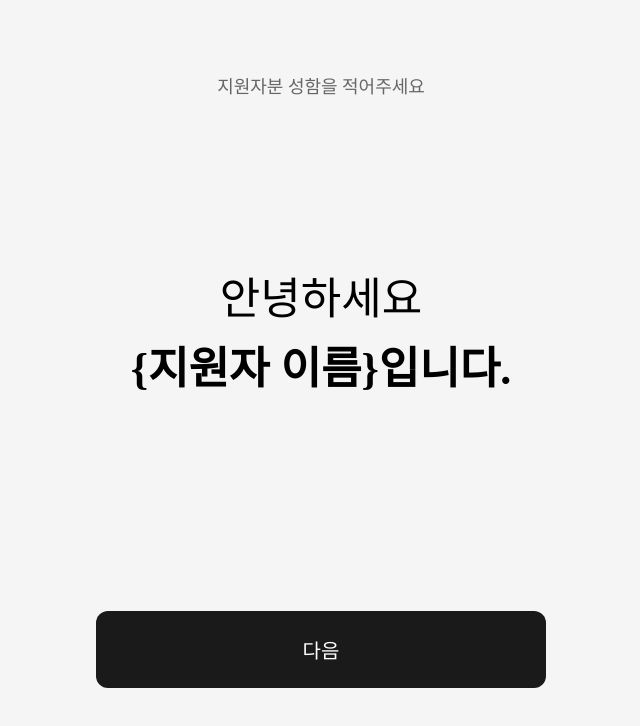
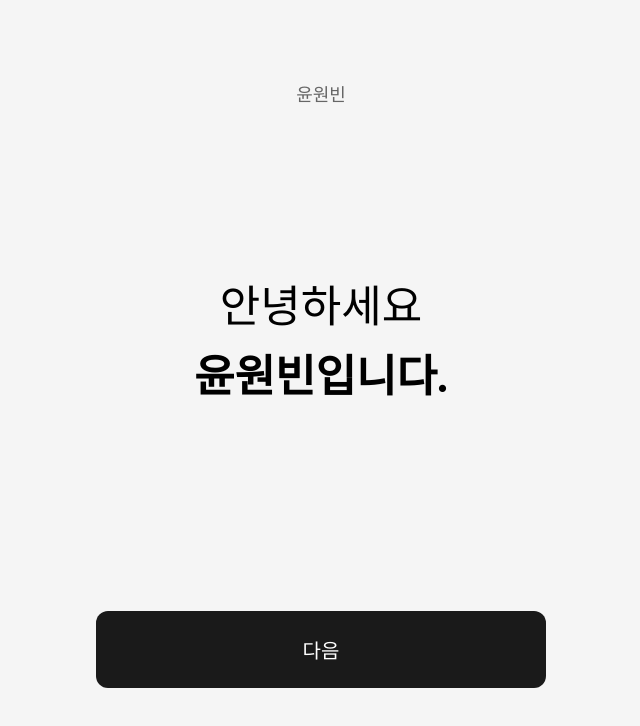
Before and after one commit to robinyoon-dev/turbo-assignment, a Next.js app in the folder my-turborepo/apps/web/: page / in a window 1280 px wide. Shown: the top 726 px of the page, without its empty margins (319-959 px from the left). Built offline with nearby package versions, Linux system fonts and the light colour scheme.

Commit message:
feat(web): Generate a header component
Refs #5

```diff
--- /dev/null
+++ b/my-turborepo/apps/web/app/components/Header.module.css
@@ -0,0 +1,37 @@
+.header {
+  padding: 1.5rem;
+  text-align: center;
+}
+
+.header.gray {
+  background-color: #9ca3af;
+}
+
+.headerText {
+  font-size: 0.875rem;
+  color: #666;
+  margin: 0;
+  font-weight: 400;
+}
+
+.header.gray .headerText {
+  color: #374151;
+}
+
+/* Tablet */
+@media (min-width: 768px) {
+  .header {
+    padding: 2rem;
+  }
+
+  .headerText {
+    font-size: 1rem;
+  }
+}
+
+/* Desktop */
+@media (min-width: 1024px) {
+  .headerText {
+    font-size: 1.125rem;
+  }
+}
--- /dev/null
+++ b/my-turborepo/apps/web/app/components/Header.tsx
@@ -0,0 +1,14 @@
+import styles from "./Header.module.css";
+
+interface HeaderProps {
+  text: string;
+  variant?: "light" | "gray";
+}
+
+export function Header({ text, variant = "light" }: HeaderProps) {
+  return (
+    <div className={`${styles.header} ${variant === "gray" ? styles.gray : ""}`}>
+      <p className={styles.headerText}>{text}</p>
+    </div>
+  );
+}
--- a/my-turborepo/apps/web/app/page.module.css
+++ b/my-turborepo/apps/web/app/page.module.css
@@ -4,18 +4,6 @@
   min-height: 100vh;
   background-color: #f5f5f5;
   padding: 1rem;
-}
-
-.header {
-  padding: 1.5rem 0;
-  text-align: center;
-}
-
-.headerText {
-  font-size: 0.875rem;
-  color: #666;
-  margin: 0;
-  font-weight: 400;
 }
 
 .content {
@@ -84,10 +72,6 @@
     padding: 2rem;
   }
 
-  .headerText {
-    font-size: 1rem;
-  }
-
   .greeting {
     font-size: 2.25rem;
   }
@@ -111,10 +95,6 @@
 @media (min-width: 1024px) {
   .container {
     padding: 3rem;
-  }
-
-  .headerText {
-    font-size: 1.125rem;
   }
 
   .content {
--- a/my-turborepo/apps/web/app/page.tsx
+++ b/my-turborepo/apps/web/app/page.tsx
@@ -2,6 +2,8 @@
 
 import { useRouter } from "next/navigation";
 import styles from "./page.module.css";
+import { NAME } from "../lib/constants/info";
+import { Header } from "./components/Header";
 
 export default function Home() {
   const router = useRouter();
@@ -12,14 +14,12 @@ export default function Home() {
 
   return (
     <div className={styles.container}>
-      <div className={styles.header}>
-        <p className={styles.headerText}>지원자분 성함을 적어주세요</p>
-      </div>
+      <Header text={NAME} />
 
       <div className={styles.content}>
         <div className={styles.textContent}>
           <h1 className={styles.greeting}>안녕하세요</h1>
-          <h1 className={styles.name}>&#123;지원자 이름&#125;입니다.</h1>
+          <h1 className={styles.name}>{NAME}입니다.</h1>
         </div>
       </div>
 
--- a/my-turborepo/apps/web/app/photos/page.module.css
+++ b/my-turborepo/apps/web/app/photos/page.module.css
@@ -17,19 +17,6 @@
   font-size: 1.5rem;
   color: #fff;
   font-weight: 500;
-}
-
-.header {
-  padding: 1.5rem;
-  text-align: center;
-  background-color: #9ca3af;
-}
-
-.headerText {
-  font-size: 0.875rem;
-  color: #374151;
-  margin: 0;
-  font-weight: 400;
 }
 
 .content {
@@ -148,14 +135,6 @@
 
 /* Tablet */
 @media (min-width: 768px) {
-  .header {
-    padding: 2rem;
-  }
-
-  .headerText {
-    font-size: 1rem;
-  }
-
   .content {
     padding: 2rem;
     gap: 2rem;
--- a/my-turborepo/apps/web/app/photos/page.tsx
+++ b/my-turborepo/apps/web/app/photos/page.tsx
@@ -4,6 +4,8 @@ import { useState, useEffect } from "react";
 import { useRouter } from "next/navigation";
 import Image from "next/image";
 import styles from "./page.module.css";
+import { Header } from "../components/Header";
+import { NAME } from "../../lib/constants/info";
 
 interface Photo {
   id: string;
@@ -61,9 +63,7 @@ export default function Photos() {
 
   return (
     <div className={styles.container}>
-      <div className={styles.header}>
-        <p className={styles.headerText}>지원자분 성함을 적어주세요</p>
-      </div>
+      <Header text={NAME} variant="gray" />
 
       <div className={styles.content}>
         <div className={styles.imageSection}>
--- /dev/null
+++ b/my-turborepo/apps/web/lib/constants/info.ts
@@ -0,0 +1 @@
+export const NAME = '윤원빈';
```
